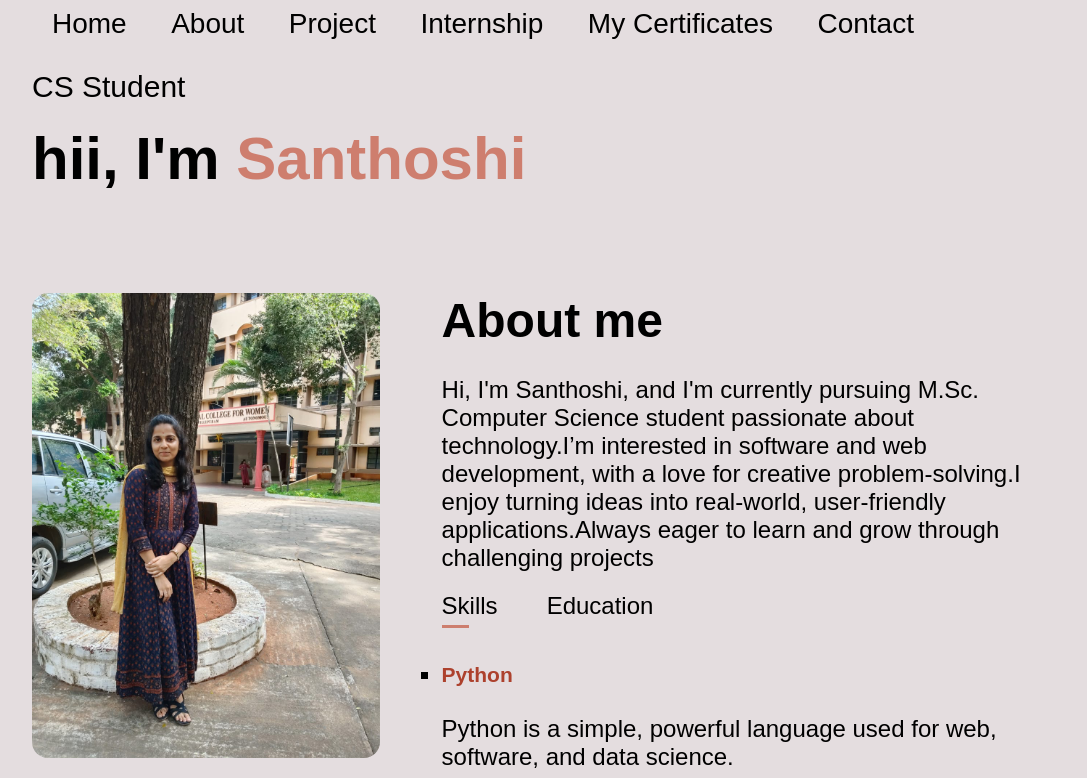
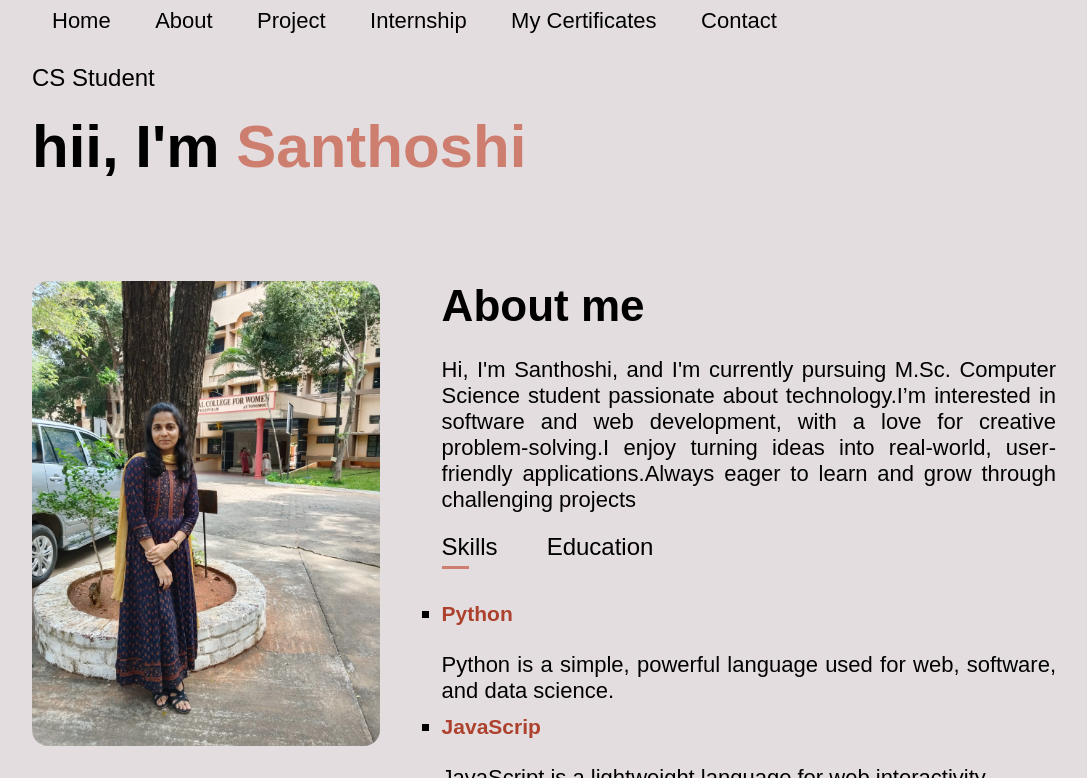
Before and after one commit to SanthoshiSelvamani/Portfolio, a plain HTML site: page index.html in a window 1280 px wide. Shown: the part 174-952 px from the top of the page, without its empty margins (96-1183 px from the left). Drawn offline with nearby package versions, Linux system fonts and the light colour scheme.

Commit message:
Update style.css

```diff
--- a/style.css
+++ b/style.css
@@ -15,13 +15,13 @@ body{
     color: black;
 }
 
-/* #header{
-    width: 100%;
-    height: 100vh;
+#header{
+    /* width: 100%;
+    height: 100vh; */
     background-image: url(images/images.jpg);
     background-size: cover;
     background-position: center;
-} */
+}
 .container{
     padding:10px 10%;
 
@@ -49,7 +49,7 @@ nav ul li{
 nav ul li a{
     color: black;
     text-decoration: none;
-    font-size: 28px;
+    font-size: 22px;
     position: relative;
     padding-top: 10px 0;
 }
@@ -70,7 +70,7 @@ nav ul li a:hover::after{
 
 .header-text{
     margin-top: 2%;
-    font-size: 30px;
+    font-size: 24px;
 }
 .header-text h1{
     font-size: 60px;
@@ -106,7 +106,8 @@ nav ul li a:hover::after{
 }
 .about-col-2{
     flex-basis: 60%;
-    font-size: 24px;
+    font-size: 22px;
+    text-align: justify;
 }
 .subtitle{
     font-size: 60px;
```
